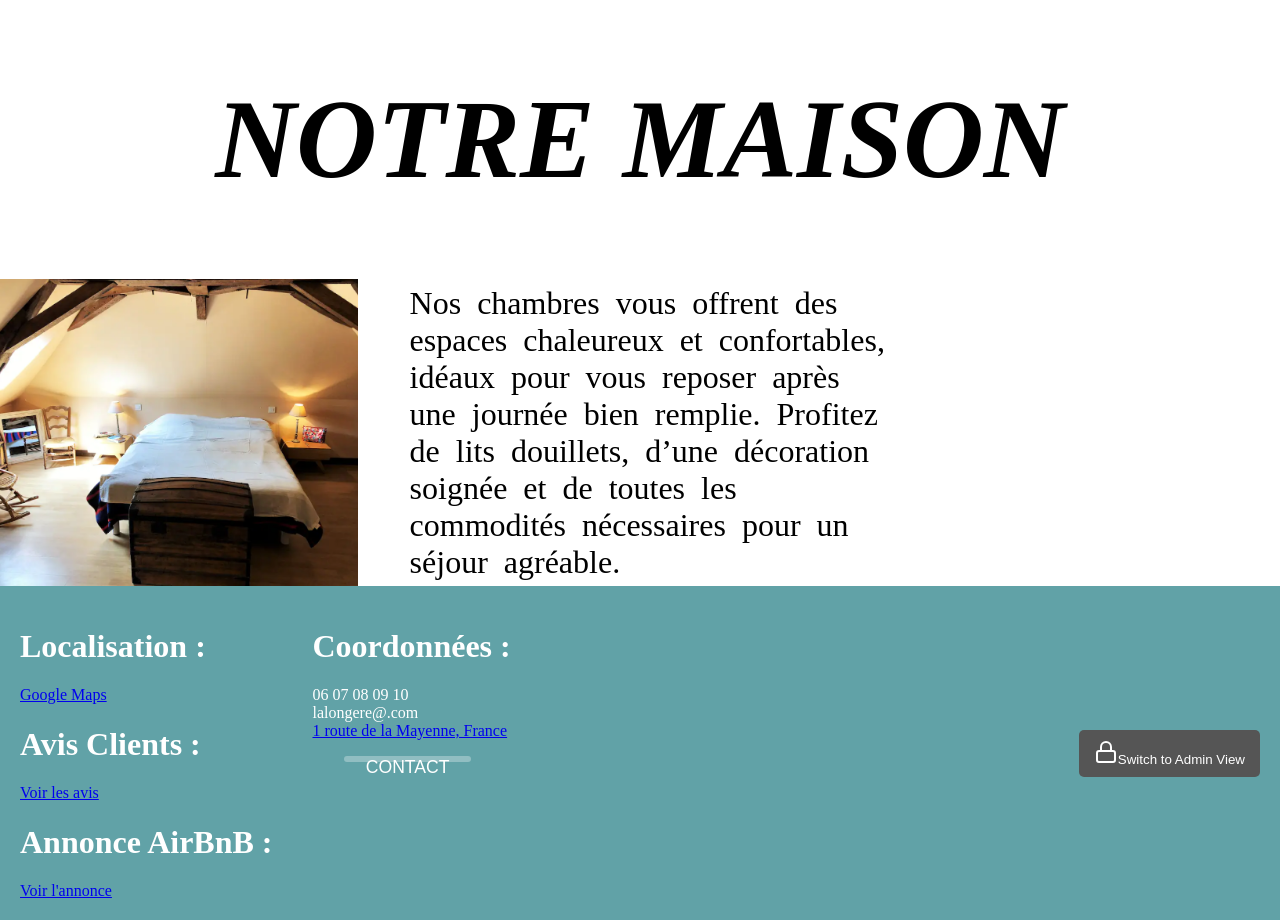
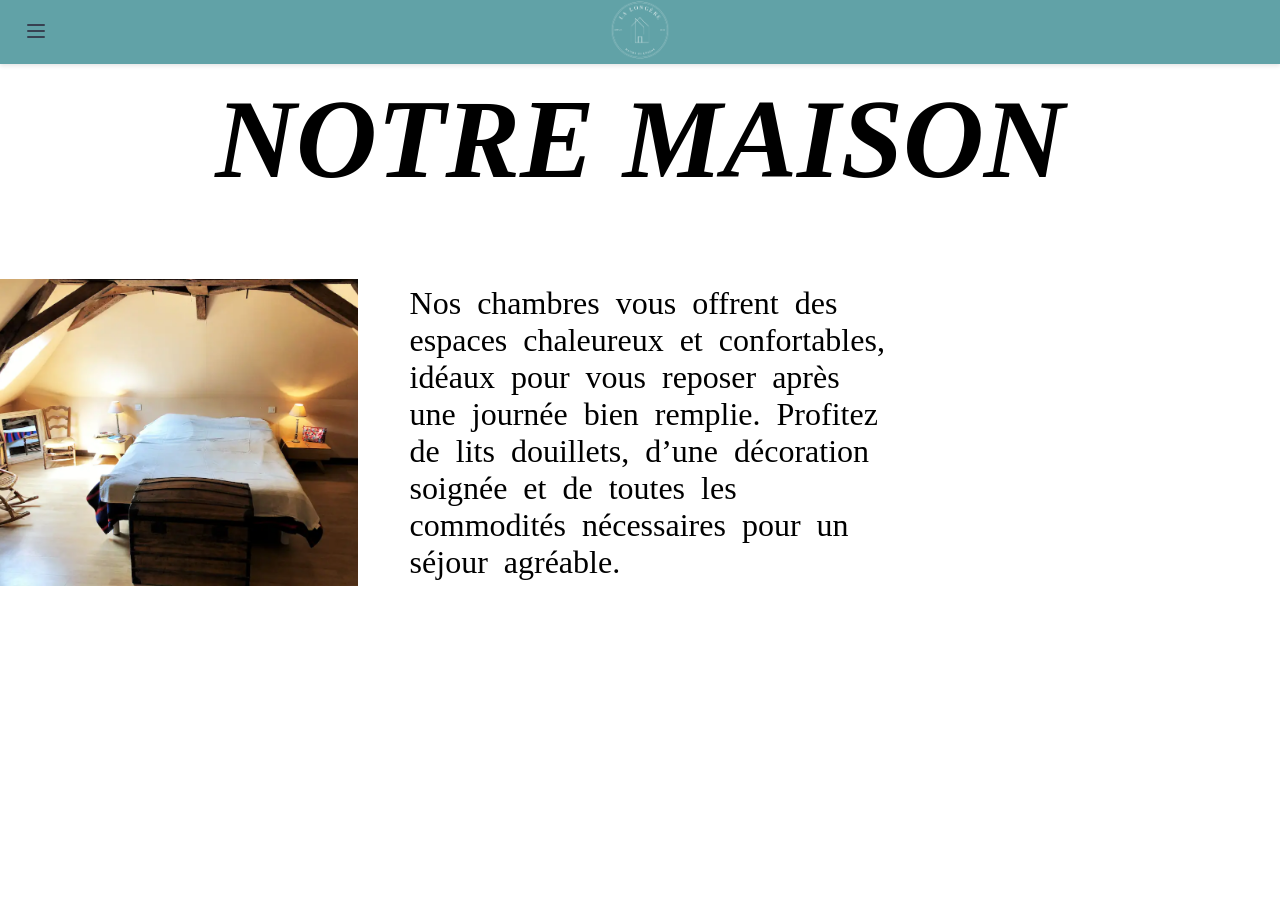
Before and after one commit to AdryanPro/client, a React (Create React App) app: page /APropos in a window 1280 px wide. After the commit the page ends 800 px from the top, so only its background shows below. Built offline with nearby package versions, Linux system fonts and the light colour scheme; a web font is replaced by a local one.

Commit message:
fix the nav menu

```diff
--- a/src/App.js
+++ b/src/App.js
@@ -102,7 +102,6 @@ function App() {
           </div>
         </div>
       )}
-
       {/* Routes */}
       <Routes>
         <Route path="/" element={<Home />} />
--- a/src/Components/Home.js
+++ b/src/Components/Home.js
@@ -67,10 +67,10 @@ export const Home = () => {
     useEffect(() => {
       const timer = setInterval(() => {
         nextSlide();
-      }, 3000); // change the speed of the carousel
+      }, 10000); // change the speed of the carousel
 
       return () => clearInterval(timer);
-    }, [nextSlide, 3000]);
+    }, [nextSlide]);
 
     const handleTouchStart = (e) => {
       setTouchEnd(null);
--- a/src/Components/LayoutComponents/Footer.js
+++ b/src/Components/LayoutComponents/Footer.js
@@ -1,51 +1,73 @@
-import React from 'react'
-import '../../CSS/Footer.css'
+import React, { useState, useEffect } from 'react';
 import { Link } from 'react-router-dom';
-import { Lock } from "lucide-react";
+import { Menu, X } from 'lucide-react';
+import { useLocation } from 'react-router-dom';
+import '../../CSS/NavBar.css';
+import logo from '../../Images/Logo.png';
+import Biglogo from '../../Images/BigLogo.png';
 
-export default function Footer({ isAdmin, handleAdminSwitch }) {
+export default function NavBar() {
+  const [isOpen, setIsOpen] = useState(false);
+  const [isScrolled, setIsScrolled] = useState(false);
+  const location = useLocation();
+
+  useEffect(() => {
+    if (location.pathname !== '/') {
+      setIsScrolled(true); // Always display the navbar on non-home pages
+      return;
+    }
+
+    const handleScroll = () => {
+      const homeHeader = document.querySelector('.Home-header');
+      if (homeHeader) {
+        const homeHeaderBottom = homeHeader.getBoundingClientRect().bottom;
+        setIsScrolled(homeHeaderBottom <= 0);
+      }
+    };
+
+    window.addEventListener('scroll', handleScroll);
+    return () => {
+      window.removeEventListener('scroll', handleScroll);
+    };
+  }, [location]);
+
   return (
-<div className="footer">
-      <div className="footer-content">
-        {/* Info and Contact Side by Side */}
-        <div className="footer-left">
-          <div className="info">
-            <h1>Localisation :</h1>
-            <a className='FooterA' href='https://www.google.com/maps/place/53200+Daon/'>Google Maps</a>
+    <>
+      <nav className={`navbar ${isScrolled ? 'visible' : 'hidden'}`}>
+        <div className="navbar-container">
+          <div className="navbar-content">
+            <button
+              onClick={() => setIsOpen(!isOpen)}
+              className="hamburger-button"
+            >
+              {isOpen ? <X size={24} /> : <Menu size={24} />}
+            </button>
 
-            <h1>Avis Clients :</h1>
-            <a className='FooterA' href='https://www.airbnb.fr/rooms/39481267/reviews'>Voir les avis</a>
-
-            <h1>Annonce AirBnB :</h1>
-            <a className='FooterA' href='https://www.airbnb.fr/rooms/39481267/reviews'>Voir l'annonce</a>
-          </div>
-
-          <div className="contact">
-            <h1 className='contactH1'>Coordonnées :</h1>
-            <p className='contactP'>06 07 08 09 10</p>
-            <p className='contactP'>lalongere@.com</p>
-            <a className='FooterA' href='https://www.google.com/maps/place/1+Rte+de+la+Mayenne,+49220+La+Jaille-Yvon'>
-              <p className='contactP'>1 route de la Mayenne, France</p>
-            </a>
-            <div className='BtnWrapper'>
-              <Link to='/Contact' className='FooterA'>
-                <button className="contactBtn">CONTACT</button>
+            <div className="logo">
+              <Link to="/" className="no-underline">
+                <img src={logo} alt="Logo" className="navbar-logo" />
               </Link>
             </div>
+
+            <div className="spacer"></div>
           </div>
         </div>
 
-        {/* Admin Switch Button on Right Side */}
-        <div className="footer-right">
-          <button
-            onClick={handleAdminSwitch}
-            className="admin-switch-btn"
-          >
-            <Lock className="w-4 h-4" />
-            {isAdmin ? 'Switch to User View' : 'Switch to Admin View'}
-          </button>
-        </div>
-      </div>
-    </div>
-    )
+        {isOpen && (
+          <div className="mobile-menu">
+            <div className="menu-logo">
+              <img src={Biglogo} alt="Logo" className="dropdown-logo" />
+            </div>
+            <div className="menu-items">
+              <Link to="/" className="menu-item" onClick={() => setIsOpen(false)}>Home</Link>
+              <Link to="/Reservation" className="menu-item" onClick={() => setIsOpen(false)}>Reservation</Link>
+              <Link to="/Galerie" className="menu-item" onClick={() => setIsOpen(false)}>La Galerie</Link>
+              <Link to="/Contact" className="menu-item" onClick={() => setIsOpen(false)}>Contact</Link>
+            </div>
+          </div>
+        )}
+      </nav>
+      {isScrolled && <div className="navbar-spacer"></div>}
+    </>
+  );
 }
--- a/src/Components/LayoutComponents/NavBar.js
+++ b/src/Components/LayoutComponents/NavBar.js
@@ -1,9 +1,11 @@
 import React, { useState, useEffect } from 'react';
+import { Link } from 'react-router-dom';
 import { Menu, X } from 'lucide-react';
 import { useLocation } from 'react-router-dom';
 import '../../CSS/NavBar.css';
 import logo from '../../Images/Logo.png';
 import Biglogo from '../../Images/BigLogo.png';
+
 export default function NavBar() {
   const [isOpen, setIsOpen] = useState(false);
   const [isScrolled, setIsScrolled] = useState(false);
@@ -29,6 +31,12 @@ export default function NavBar() {
     };
   }, [location]);
 
+  // Function to close menu and scroll to top
+  const handleLinkClick = () => {
+    setIsOpen(false);
+    window.scrollTo({ top: 0, behavior: 'smooth' }); // Scrolls smoothly to the top
+  };
+
   return (
     <>
       <nav className={`navbar ${isScrolled ? 'visible' : 'hidden'}`}>
@@ -42,7 +50,9 @@ export default function NavBar() {
             </button>
 
             <div className="logo">
-              <a className='no-underline' href='/'><img src={logo} alt="Logo" className="navbar-logo" /></a>
+              <Link to="/" className="no-underline" onClick={handleLinkClick}>
+                <img src={logo} alt="Logo" className="navbar-logo" />
+              </Link>
             </div>
 
             <div className="spacer"></div>
@@ -55,9 +65,10 @@ export default function NavBar() {
               <img src={Biglogo} alt="Logo" className="dropdown-logo" />
             </div>
             <div className="menu-items">
-              <a href="/" className="menu-item">Home</a>
-              <a href="/Reservation" className="menu-item">Reservation</a>
-              <a href="/contact" className="menu-item">Contact</a>
+            <Link to="/" replace={true} className="menu-item" onClick={() => { window.scrollTo(0, 0); setIsOpen(false); }}>Home</Link>
+            <Link to="/Reservation" replace={true} className="menu-item" onClick={() => { window.scrollTo(0, 0); setIsOpen(false); }}>Reservation</Link>
+            <Link to="/Galerie" replace={true} className="menu-item" onClick={() => { window.scrollTo(0, 0); setIsOpen(false); }}>La Galerie</Link>
+            <Link to="/Contact" replace={true} className="menu-item" onClick={() => { window.scrollTo(0, 0); setIsOpen(false); }}>Contact</Link>
             </div>
           </div>
         )}
```
Also changed, not shown: 2 other files (tests, documents, lock files or other folders).
